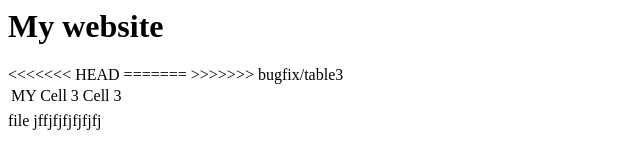
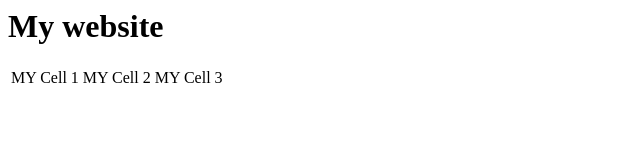
Before and after one commit to Ybayetova/practice, a plain HTML site: page index.html in a window 1280 px wide. Shown: the whole page, without its empty margins (0-640 px from the left). Drawn offline with Linux system fonts and the light colour scheme.

Commit message:
Update index.html

```diff
--- a/index.html
+++ b/index.html
@@ -3,21 +3,10 @@
 <h1>My website</h1>
 <table>
 <tr>
-<<<<<<< HEAD
+<td> MY Cell 1</td>
+<td> MY Cell 2</td>
 <td> MY Cell 3</td>
-=======
-<td>Cell 3</td>
->>>>>>> bugfix/table3
-</tr>
-<td>
 </tr>
 </table>
 </body>
-
 </html>
-
-
-
-
- file
-jffjfjfjfjfjfj
```
